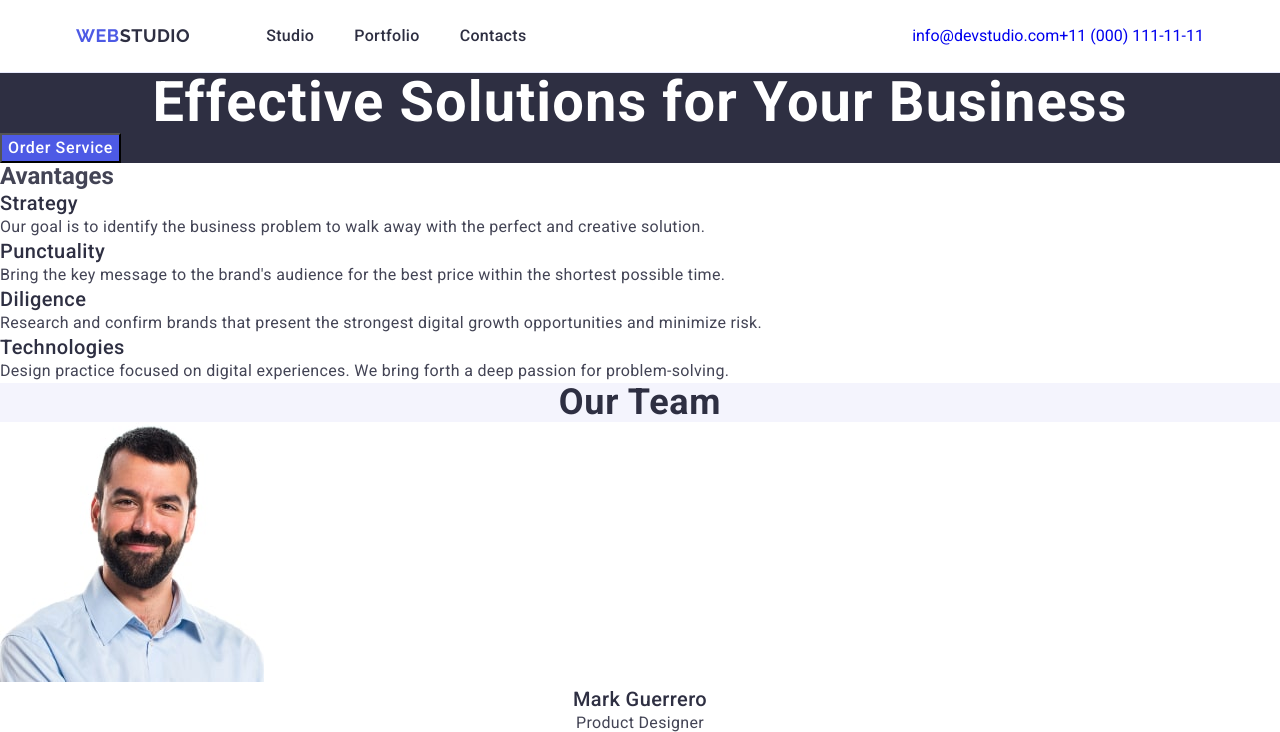
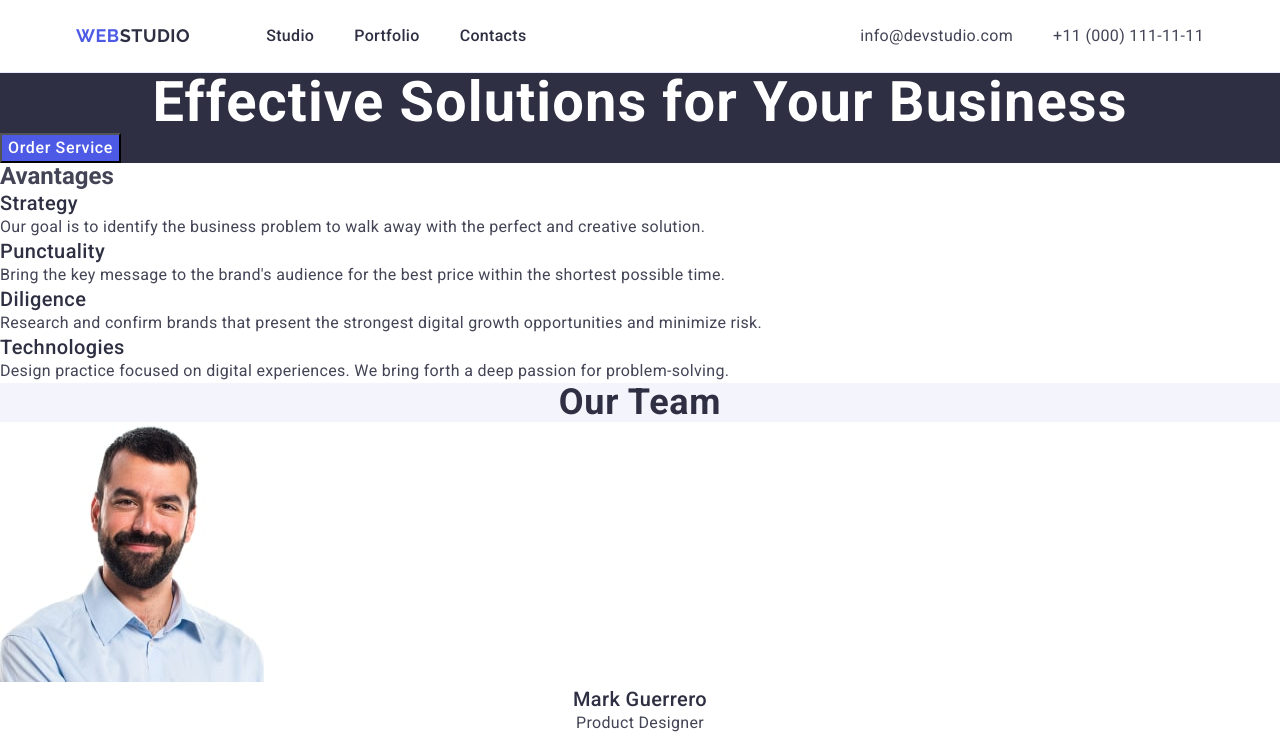
Before and after one commit to Elis89-lgtm/goit-markup-hw-03, a plain HTML site: page index.html in a window 1280 px wide. Shown: the top 732 px of the page. Drawn offline with nearby package versions, Linux system fonts and the light colour scheme.

Commit message:
add styles file

```diff
--- a/css/styles.css
+++ b/css/styles.css
@@ -91,8 +91,11 @@ ul {
 .contacts-list {
   display: flex;
   align-items: center;
+  gap: 40px;
 }
-ntacts-link {
+.contacts-link {
+  display: block;
+  padding: 24px 0;
   font-size: 16px;
   line-height: 1.5;
   letter-spacing: 0.02em;
```
